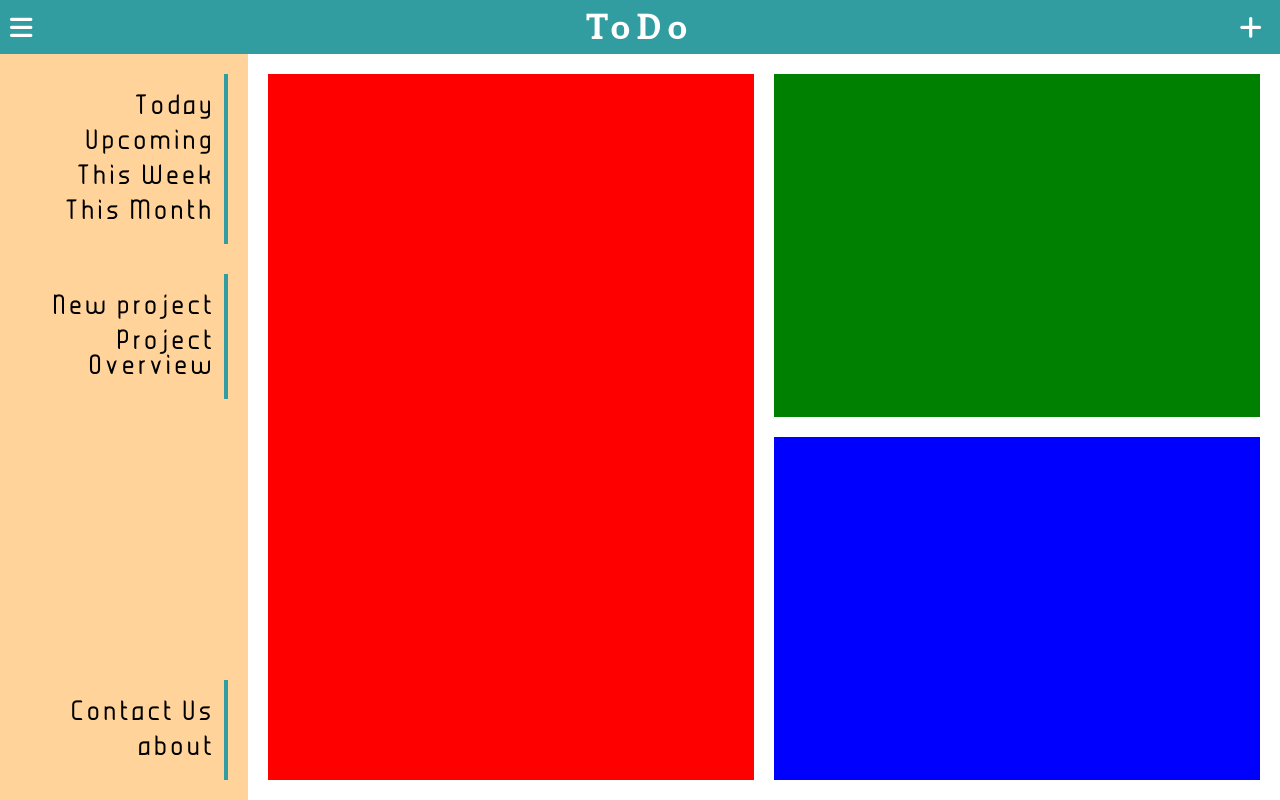
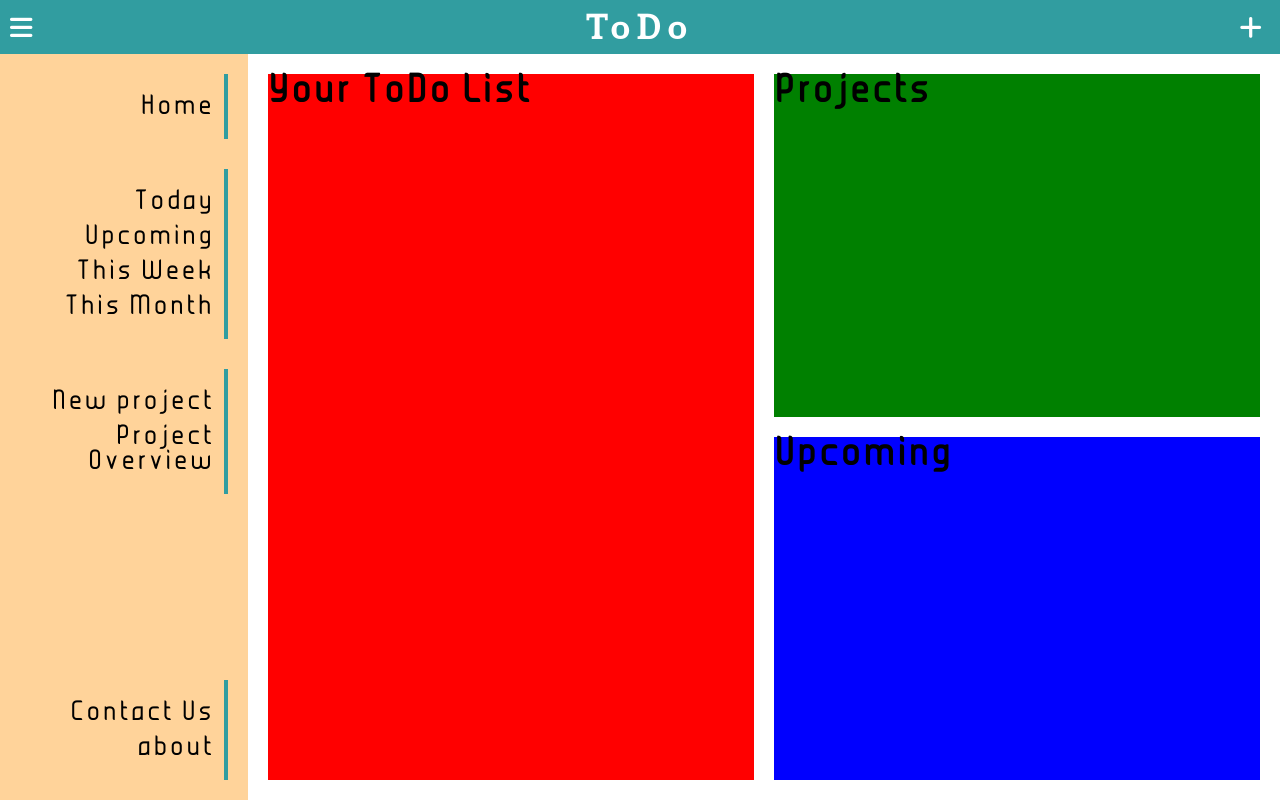
Before and after one commit to MBright90/todo, a website built with webpack: page dist/index.html in a window 1280 px wide. Built offline with nearby package versions, Linux system fonts and the light colour scheme.

Commit message:
Add home link to nav

```diff
--- a/dist/index.html
+++ b/dist/index.html
@@ -18,6 +18,11 @@
 
     <main>
         <nav>
+
+            <ul>
+                <li><a href="">Home</a></li>
+            </ul>
+
             <ul class="date-links">
                 <li><a href="">Today</a></li>
                 <li><a href="">Upcoming</a></li>
@@ -34,13 +39,19 @@
             </ul>
         </nav>
         <div class="main-layout">
+
             <div class="todo-list-home">
+                <h1>Your ToDo List</h1>
             </div>
+
             <div class="project-list-home">
+                <h1>Projects</h1>
             </div>
 
             <div class="upcoming-deadlines-home">
+                <h1>Upcoming</h1>
             </div>
+
         </div>
     </main>
 
```
